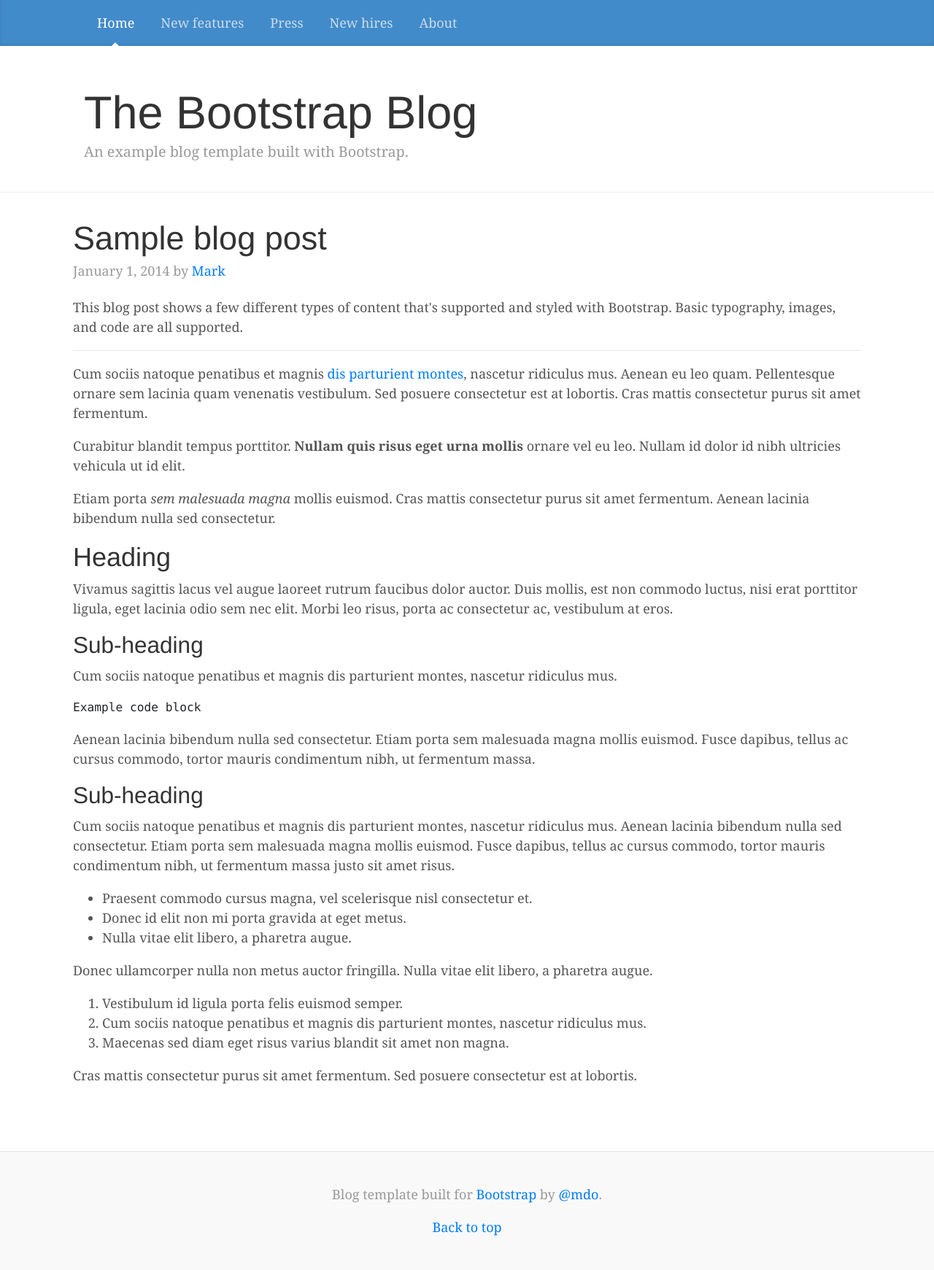
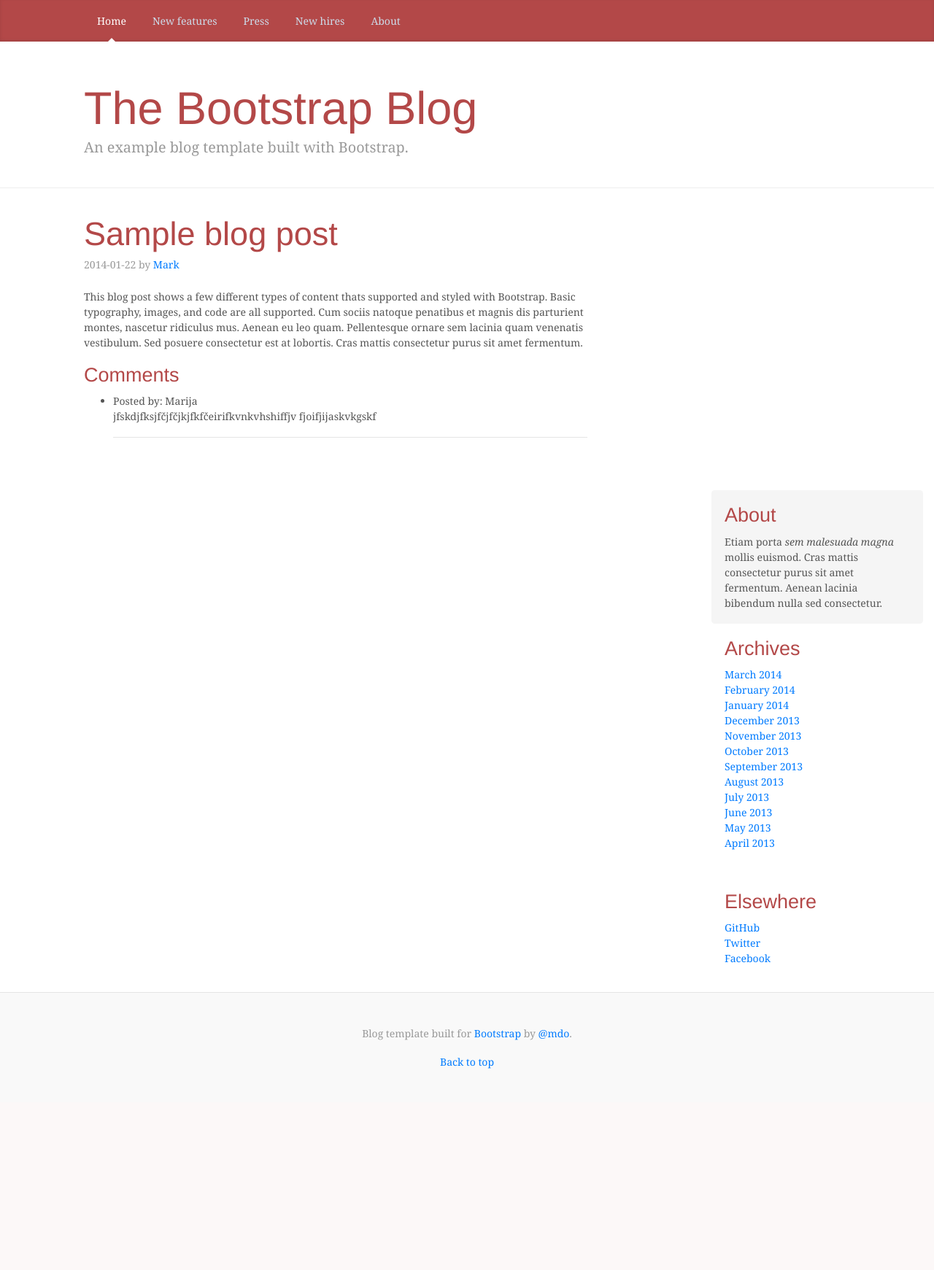
Before and after one commit to marijanikolovski/blog, a PHP site: page /single-post.php?post_id=1 in a window 1280 px wide. Shown: the whole page at 73% size. After the commit the page ends 1465 px from the top, so only its background shows below. Run offline with PHP 8.4, Linux system fonts and the light colour scheme; data comes from the database, SQL or seed files in the repository; both versions use the stored data as it was after the commit.

Commit message:
Zadatak 5.

```diff
--- a/comments.php
+++ b/comments.php
@@ -1,41 +1,25 @@
-<!doctype html>
-<html lang="en">
-<head>
+<?php
 
-    <meta charset="utf-8">
-    <meta name="viewport" content="width=device-width, initial-scale=1, shrink-to-fit=no">
-    <meta name="description" content="">
-    <meta name="author" content="">
-    <link rel="icon" href="../../../../favicon.ico">
+    $id = $_SESSION['post_id'];
 
-    <title>Vivify Blog</title>
+    $sql_commenst = "SELECT * FROM comments WHERE post_id = $id";
+    $comments = fetch($sql_commenst, $connection, true);
+?>
 
-    <!-- Bootstrap core CSS -->
-    <link rel="stylesheet" href="https://maxcdn.bootstrapcdn.com/bootstrap/4.0.0-beta.2/css/bootstrap.min.css" integrity="sha384-PsH8R72JQ3SOdhVi3uxftmaW6Vc51MKb0q5P2rRUpPvrszuE4W1povHYgTpBfshb" crossorigin="anonymous">
-
-    <!-- Custom styles for this template -->
-    <link href="styles/blog.css" rel="stylesheet">
-</head>
-
-<body>
-
-    <?php include ('header.php')?>
-
-    <main role="main" class="container">
-
-        <div class="row">
-
-            <div class="blog-post">
-
-            <p>COMMENST</p>
-
-            </div><!-- /.blog-post -->
-
-        </div><!-- /.row -->
-
-</main><!-- /.container -->
-
-<?php include('footer.php')?>
-
-</body>
-</html>
+        <h4>Comments</h4>
+        <ul>
+            <?php
+            foreach ($comments as $comment) {
+            ?>
+            <li>
+                <span>Posted by: <?php echo ($comment['author']) ?></span>
+                <div>
+                <?php echo ($comment['text']) ?>
+                </div>
+                 <hr>
+            </li>
+            <!-- /.comment-post -->
+            <?php
+            }
+            ?>
+        </ul>
--- a/posts.php
+++ b/posts.php
@@ -16,7 +16,7 @@
 ?>
 
 <div class="blog-post">
-    <h2 class="blog-post-title"><a href='#'><?php echo $post['title'] ?></a></h2>
+    <h2 class="blog-post-title"><a href="single-post.php?post_id=<?php echo($post['id']) ?>"><?php echo $post['title'] ?></a></h2>
     <p class="blog-post-meta"><?php echo $post['created_at'] ?> by <a href="#"><?php echo $post['author'] ?></a></p>
 
     <p><?php echo $post['body'] ?></p>
--- a/single-post.php
+++ b/single-post.php
@@ -1,3 +1,20 @@
+<?php
+    include ('db.php');
+
+    session_start();
+
+    if (isset($_GET['post_id'])) {
+        $sql = "SELECT * FROM posts WHERE id = {$_GET['post_id']}";
+        $post =fetch($sql, $connection);
+    }
+
+    $id = $post['id'];
+    $_SESSION['post_id'] =  $id;
+
+    //var_dump($post);
+    //var_dump($id);
+?>
+
 <!doctype html>
 <html lang="en">
 <head>
@@ -15,6 +32,8 @@
 
     <!-- Custom styles for this template -->
     <link href="styles/blog.css" rel="stylesheet">
+    <link href="styles/styles.css" rel="stylesheet">
+
 </head>
 
 <body>
@@ -22,47 +41,23 @@
     <?php include ('header.php')?>
 
     <main role="main" class="container">
+        <div class="row">
+            <div class="col-sm-8 blog-main">
+                <div class="blog-post">
 
-        <div class="row">
+                    <h2 class="blog-post-title"><?php echo $post['title'] ?></h2>
+                    <p class="blog-post-meta"><?php echo $post['created_at'] ?> by <a href="#"><?php echo $post['author'] ?></a></p>
 
-            <div class="blog-post">
-                <h2 class="blog-post-title">Sample blog post</h2>
-                <p class="blog-post-meta">January 1, 2014 by <a href="#">Mark</a></p>
+                    <p><?php echo $post['body'] ?></p>
 
-                <p>This blog post shows a few different types of content that's supported and styled with Bootstrap. Basic typography, images, and code are all supported.</p>
-                <hr>
-                <p>Cum sociis natoque penatibus et magnis <a href="#">dis parturient montes</a>, nascetur ridiculus mus. Aenean eu leo quam. Pellentesque ornare sem lacinia quam venenatis vestibulum. Sed posuere consectetur est at lobortis. Cras mattis consectetur purus sit amet fermentum.</p>
-                <blockquote>
-                    <p>Curabitur blandit tempus porttitor. <strong>Nullam quis risus eget urna mollis</strong> ornare vel eu leo. Nullam id dolor id nibh ultricies vehicula ut id elit.</p>
-                </blockquote>
-                <p>Etiam porta <em>sem malesuada magna</em> mollis euismod. Cras mattis consectetur purus sit amet fermentum. Aenean lacinia bibendum nulla sed consectetur.</p>
-                <h2>Heading</h2>
-                <p>Vivamus sagittis lacus vel augue laoreet rutrum faucibus dolor auctor. Duis mollis, est non commodo luctus, nisi erat porttitor ligula, eget lacinia odio sem nec elit. Morbi leo risus, porta ac consectetur ac, vestibulum at eros.</p>
-                <h3>Sub-heading</h3>
-                <p>Cum sociis natoque penatibus et magnis dis parturient montes, nascetur ridiculus mus.</p>
-                <pre><code>Example code block</code></pre>
-                <p>Aenean lacinia bibendum nulla sed consectetur. Etiam porta sem malesuada magna mollis euismod. Fusce dapibus, tellus ac cursus commodo, tortor mauris condimentum nibh, ut fermentum massa.</p>
-                <h3>Sub-heading</h3>
-                <p>Cum sociis natoque penatibus et magnis dis parturient montes, nascetur ridiculus mus. Aenean lacinia bibendum nulla sed consectetur. Etiam porta sem malesuada magna mollis euismod. Fusce dapibus, tellus ac cursus commodo, tortor mauris condimentum nibh, ut fermentum massa justo sit amet risus.</p>
-                <ul>
-                    <li>Praesent commodo cursus magna, vel scelerisque nisl consectetur et.</li>
-                    <li>Donec id elit non mi porta gravida at eget metus.</li>
-                    <li>Nulla vitae elit libero, a pharetra augue.</li>
-                </ul>
-                <p>Donec ullamcorper nulla non metus auctor fringilla. Nulla vitae elit libero, a pharetra augue.</p>
-                <ol>
-                    <li>Vestibulum id ligula porta felis euismod semper.</li>
-                    <li>Cum sociis natoque penatibus et magnis dis parturient montes, nascetur ridiculus mus.</li>
-                    <li>Maecenas sed diam eget risus varius blandit sit amet non magna.</li>
-                </ol>
-                <p>Cras mattis consectetur purus sit amet fermentum. Sed posuere consectetur est at lobortis.</p>
-            </div><!-- /.blog-post -->
+                    <?php include ('comments.php') ?>
+                </div><!-- /.blog-post -->
+            </div><!-- /.blog-main -->
+        </div><!-- /.row -->
+    </main><!-- /.container -->
 
-        </div><!-- /.row -->
-
-</main><!-- /.container -->
+<?php include ('sidebar.php') ?>
 
 <?php include('footer.php')?>
-
 </body>
 </html>
```
Also changed, not shown: blog.sql (+21 -0 lines).
